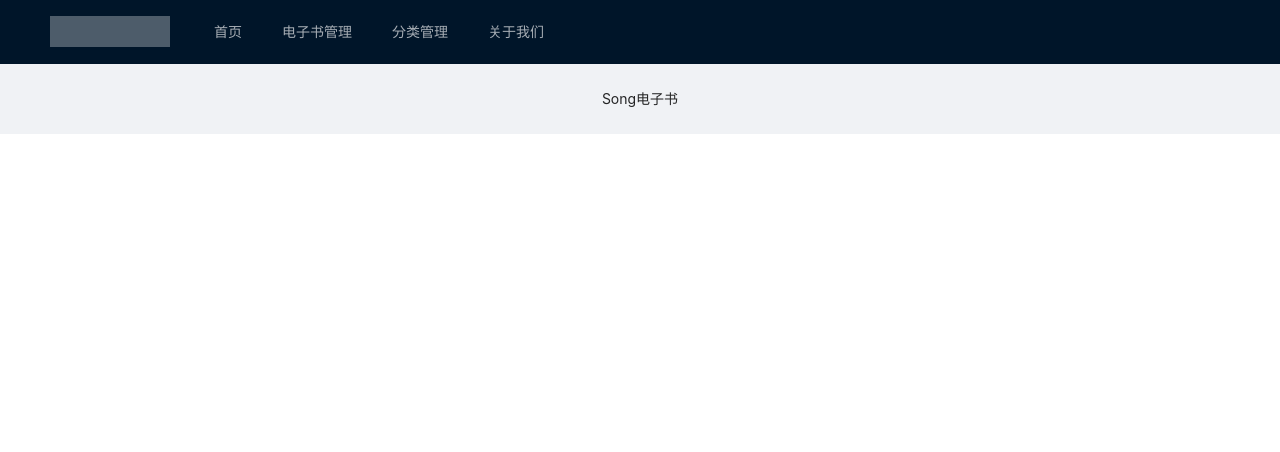
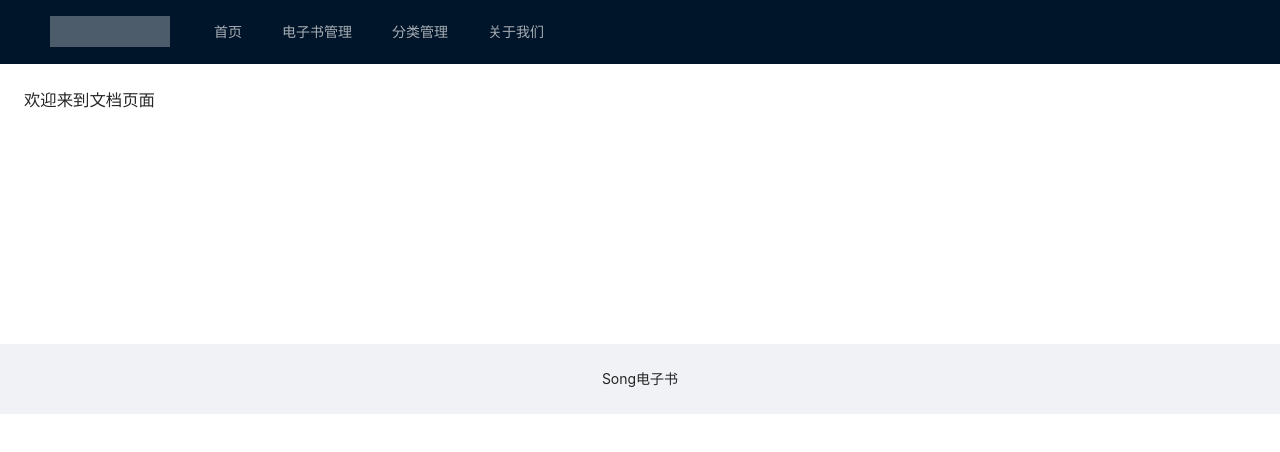
Before and after one commit to liedsong/wiki, a Vue app in the folder web/: page /doc in a window 1280 px wide. Shown: the top 452 px of the page. Built offline with nearby package versions, Linux system fonts and the light colour scheme; no server answers.

Commit message:
8-12 增加文档页面，点击首页电子书可以进入文档页面

```diff
--- a/web/src/router/index.ts
+++ b/web/src/router/index.ts
@@ -1,6 +1,7 @@
 import { createRouter, createWebHistory, RouteRecordRaw } from 'vue-router'
 import Home from '../views/home.vue'
 import About from '../views/about.vue'
+import Doc from '../views/doc.vue'
 import AdminEbook from '../views/admin/admin-ebook.vue'
 import AdminCategory from '../views/admin/admin-category.vue'
 import AdminDoc from '../views/admin/admin-doc.vue'
@@ -21,6 +22,11 @@
     // component: () => import(/* webpackChunkName: "about" */ '../views/about.vue')
   },
   {
+    path: '/doc',
+    name: 'Doc',
+    component: Doc
+  },
+  {
     path: '/admin/ebook',
     name: 'AdminEbook',
     component: AdminEbook
@@ -35,6 +41,7 @@
     name: 'AdminDoc',
     component: AdminDoc
   },
+
 ]
 
 const router = createRouter({
--- /dev/null
+++ b/web/src/views/doc.vue
@@ -0,0 +1,14 @@
+<template>
+
+  <a-layout>
+    <a-layout-content
+        :style="{ background: '#fff', padding: '24px', margin: 0, minHeight: '280px' }"
+    >
+      <div class="doc">
+        <h1>欢迎来到文档页面</h1>
+      </div>
+
+    </a-layout-content>
+  </a-layout>
+
+</template>
--- a/web/src/views/home.vue
+++ b/web/src/views/home.vue
@@ -43,7 +43,9 @@
             </template>
             <a-list-item-meta :description="item.description">
               <template #title>
-                <a :href="item.href">{{ item.name }}</a>
+                <router-link :to="'/doc?ebookId=' + item.id">
+                  {{ item.name }}
+                </router-link>
               </template>
               <template #avatar><a-avatar :src="item.cover" /></template>
             </a-list-item-meta>
```
